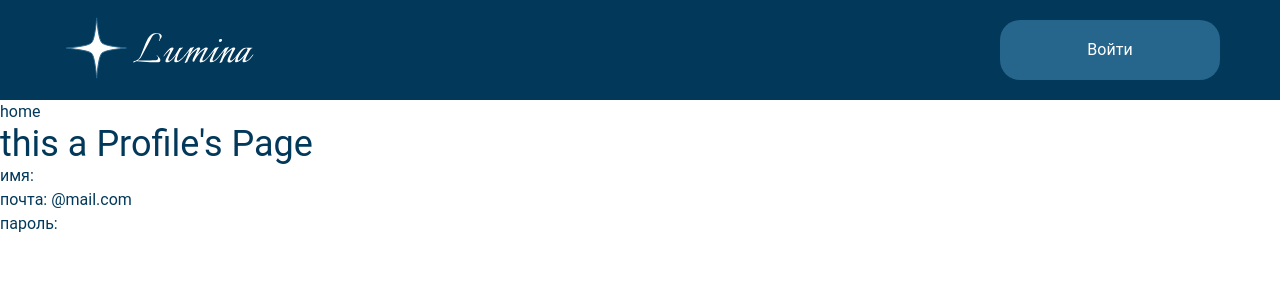
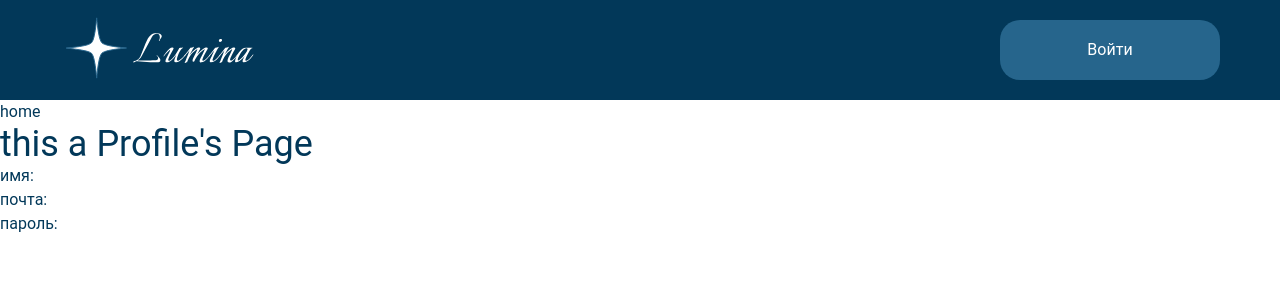
Before and after one commit to kyusak0/Lumina-front, a Next.js app: page /profile in a window 1280 px wide. Shown: the top 300 px of the page. Built offline with nearby package versions, Linux system fonts and the light colour scheme.

Commit message:
Update page.tsx

```diff
--- a/app/profile/page.tsx
+++ b/app/profile/page.tsx
@@ -24,10 +24,10 @@ export default function profile() {
                     имя: {name}
                 </p>
                 <p>
-                    почта: {name} @mail.com
+                    почта: {email}
                 </p>
                 <p>
-                    пароль: {name}
+                    пароль: {pass}
                 </p>
             </MainLayout>
         </>)
```
